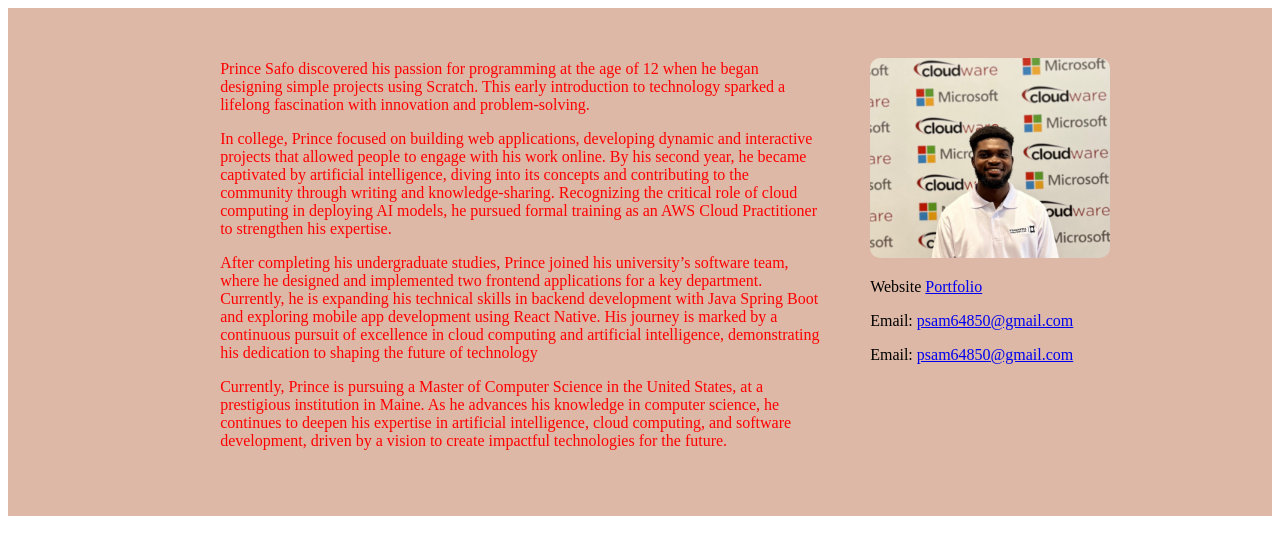
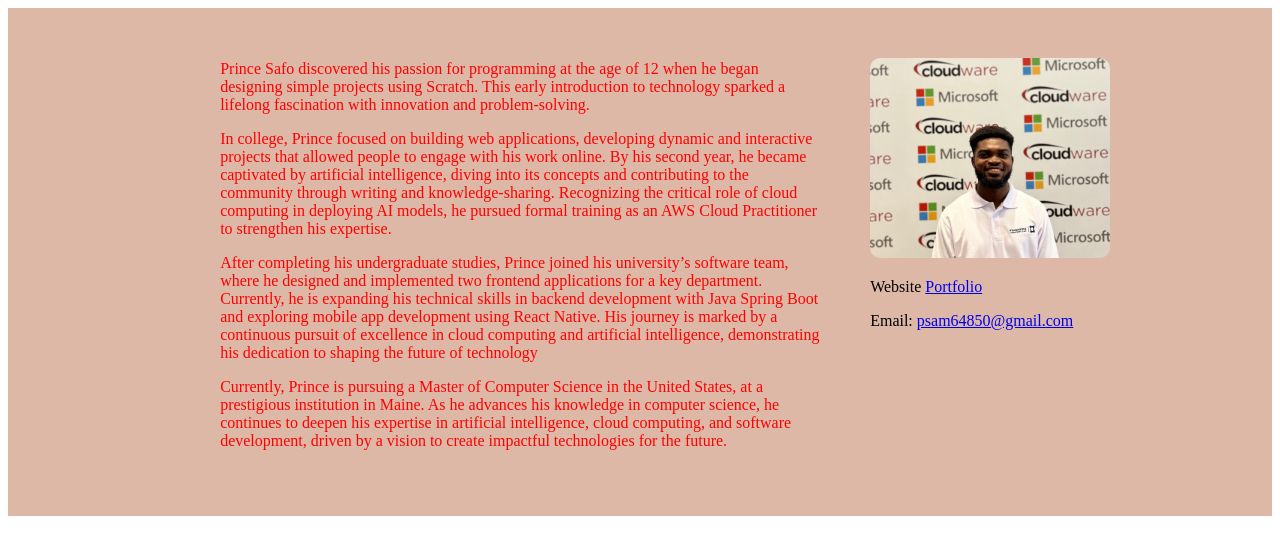
Before and after one commit to Safo-Prince/web-dev-hw1, a plain HTML site: page index.html in a window 1280 px wide. Drawn offline with Linux system fonts and the light colour scheme.

```diff
--- a/index.html
+++ b/index.html
@@ -57,10 +57,7 @@
             <span>Email: </span>
             <a href="mailto:psam64850@gmail.com"> psam64850@gmail.com</a>
           </p>
-          <p>
-            <span>Email: </span>
-            <a href="mailto:psam64850@gmail.com"> psam64850@gmail.com</a>
-          </p>
+
           <p></p>
         </div>
       </div>
```
